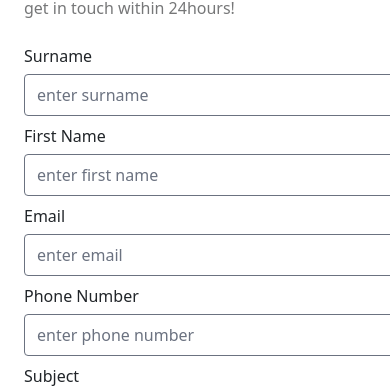
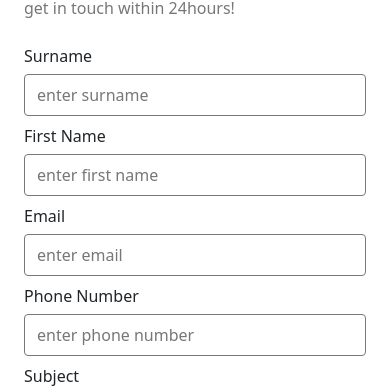
Before and after one commit to A-believer/Labwox, a React (Vite) app: page /contact in a window 390 px wide. Shown: the part 698-1090 px from the top of the page. Built offline with nearby package versions, Linux system fonts and the light colour scheme; a web font is replaced by a local one.

Commit message:
contact list responsive and function

```diff
--- a/package.json
+++ b/package.json
@@ -18,11 +18,13 @@
     "match-sorter": "^6.3.1",
     "react": "^18.2.0",
     "react-dom": "^18.2.0",
+    "react-hook-form": "^7.45.1",
     "react-intersection-observer": "^9.5.1",
     "react-marquee-slider": "^1.1.5",
     "react-redux": "^8.1.0",
     "react-router-dom": "^6.13.0",
     "react-slick": "^0.29.0",
+    "react-toastify": "^9.1.3",
     "redux": "^4.2.1",
     "slick-carousel": "^1.8.1",
     "sort-by": "^1.2.0"
--- a/src/components/ContactForm.jsx
+++ b/src/components/ContactForm.jsx
@@ -1,46 +1,79 @@
-
+import { useState } from 'react';
+import { useForm } from 'react-hook-form';
+import { toast, ToastContainer } from 'react-toastify';
+import 'react-toastify/dist/ReactToastify.css';
+import axios from 'axios';
 
 
 const ContactForm = () => {
+
+
+const { register, handleSubmit, formState: { errors } } = useForm();
+  const [loading, setLoading] = useState(false);
+
+  const onSubmit = async (data) => {
+    setLoading(true);
+
+   try {
+      await axios.post('https://api.example.com/submit-form', data);
+
+      // Perform any additional success logic here
+      // ...
+
+      toast.success('Submitted Successfully!');
+    } catch (error) {
+      toast.error('Failed!');
+    }
+
+    setLoading(false);
+  };
+
   return (
-      <form className="flex flex-col gap-y-8 w-full">
+      <form className="flex flex-col gap-y-8 w-full" onSubmit={handleSubmit(onSubmit)}>
 
           <div className="flex lg:flex-row flex-col lg:gap-4 gap-8 w-full">
-            <div className="flex flex-col w-96 h-12">
+            <div className="flex flex-col lg:w-96 w-full h-12">
                 <label htmlFor="surname" className="text-blackii text-base leading-5 mb-2">Surname</label>
-                <input type="text" id="surname" name="surname" placeholder="enter surname" className="rounded" />
+                  <input type="text" id="surname" name="surname" placeholder="enter surname" className={`bg-clear rounded text-grey placeholder:text-grey border ring-0 focus:border-grey focus:ring-0 active:ring-0 ${errors.surname ? "border-red" : "border-grey"}`}
+                      {...register('surname', { required: true })} />
             </div>
 
-            <div className="flex flex-col w-96 h-12">
+            <div className="flex flex-col lg:w-96 w-full h-12">
                 <label htmlFor="firstname" className="text-blackii text-base leading-5 mb-2">First Name</label>
-                <input type="text" id="firstname" name="firstname" placeholder="enter first name" className="rounded" />
+                  <input type="text" id="firstname" name="firstname" placeholder="enter first name" className={`bg-clear rounded text-grey placeholder:text-grey border ring-0 focus:border-grey focus:ring-0 active:ring-0 ${errors.firstname ? "border-red" : "border-grey"}`}
+                      {...register('firstname', { required: true })} />
             </div>
           </div>
 
           <div className="flex lg:flex-row flex-col lg:gap-4 gap-8 w-full">
-            <div className="flex flex-col w-96 h-12">
+            <div className="flex flex-col lg:w-96 w-full h-12">
                 <label htmlFor="email" className="text-blackii text-base leading-5 mb-2">Email</label>
-                <input type="email" id="email" name="email" placeholder="enter email" className="rounded" />
+                  <input type="email" id="email" name="email" placeholder="enter email" className={`bg-clear rounded text-grey placeholder:text-grey border ring-0 focus:border-grey focus:ring-0 active:ring-0 ${errors.email ? "border-red" : "border-grey"}`}
+                      {...register('email', { required: true })} />
             </div>
 
-            <div className="flex flex-col w-96 h-12">
+            <div className="flex flex-col lg:w-96 w-full h-12">
                 <label htmlFor="phone" className="text-blackii text-base leading-5 mb-2">Phone Number</label>
-                <input type="number" id="phone" name="phone" placeholder="enter phone number" className="rounded" />
+                  <input type="number" id="phone" name="phone" placeholder="enter phone number" className={`bg-clear rounded text-grey placeholder:text-grey border ring-0 focus:border-grey focus:ring-0 active:ring-0 ${errors.phone ? "border-red" : "border-grey"}`}
+                      {...register('phone', { required: true })} />
             </div>
           </div>
 
-          <div className="flex flex-col h-12">
+          <div className="flex flex-col w-full h-12">
               <label htmlFor="subject" className="text-blackii text-base leading-5 mb-2">Subject</label>
-              <input type="text" id="subject" name="subject" placeholder="enter email subject" className="rounded" />
+              <input type="text" id="subject" name="subject" placeholder="enter email subject" className={`bg-clear rounded text-grey placeholder:text-grey border ring-0 focus:border-grey focus:ring-0 active:ring-0 ${errors.subject ? "border-red" : "border-grey"}`}
+                  {...register('subject', { required: true })} />
           </div>
 
           <div className="flex flex-col">
               <label htmlFor="message" className="text-blackii text-base leading-5 mb-2">Message</label>
-              <textarea name="message" id="message" cols="10" rows="5" className="rounded " ></textarea>
+              <textarea name="message" id="message" cols="10" rows="5" className={`bg-clear resize-none rounded text-grey placeholder:text-grey border ring-0 focus:border-grey focus:ring-0 active:ring-0 ${errors.message ? "border-red" : "border-grey"}`}
+                  {...register('message', { required: true })}></textarea>
           </div>
 
-          <button className={`bg-orange lg:py-[10px] py-2 lg:px-[54px] px-[35px] lg:text-base text-xs  rounded-[4px] text-white hover:scale-105 active:scale-95 transition-all duration-300 lg:w-[25%] w-[45%]`}>Submit</button>
+          <button type="submit" disabled={loading} className={`bg-orange lg:py-[10px] py-2 lg:px-[54px] px-[35px] lg:text-base text-xs  rounded-[4px] text-white hover:scale-105 active:scale-95 transition-all duration-300 lg:w-[25%] w-[45%]`}>Submit</button>
 
+          <ToastContainer />
     </form>
   )
 }
--- a/src/pages/Resources.jsx
+++ b/src/pages/Resources.jsx
@@ -8,7 +8,7 @@ const Resources = () => {
       <Hero_Resources />
       <div className="flex lg:px-20 px-6 lg:py-6 py-4 gap-x-2">
         <div className="flex border border-grey pr-2">
-          <input placeholder="find research here" type="text" className="text-grey placeholder:text-grey border-none ring-0 active:border-none focus:border-none focus:ring-0 active:ring-0"/>
+          <input placeholder="find research here" type="text" className="w-full text-grey placeholder:text-grey border-none ring-0 active:border-none focus:border-none focus:ring-0 active:ring-0 rounded"/>
           <img src={slider} alt="slider" className="h-5 w-7 my-auto" />
         </div>
         <Button bgColor={`orange`} text={`Apply`} textColor={`white`}/>
--- a/src/utils/BlogFeed.jsx
+++ b/src/utils/BlogFeed.jsx
@@ -30,12 +30,12 @@ const BlogFeed = () => {
           <div className="flex lg:flex-row flex-col gap-x-2">
               {blogFeed.map((feed, i) => (
                   <div key={feed.id + i} className="bg-[#F4F4F6] lg:p-4 p-2 gap-x-4">
-                      <div className="bg-white lg:p-6 p-1">
+                      <div className="bg-white lg:p-6 p-2">
                         <p className="text-yellow lg:text-xl text-sm lg:leading-8 leading-5 font-bold">{ feed.title}</p>
                         <p className="text-blackii lg:text-2xl text-sm lg:leading-8 leading-5 font-bold lg:mt-[8px] lg:mb-[19px]">{ feed.subtext}</p>
                     <a href="#" className="text-[#071A2B] lg:text-lg text-xs lg:leading-5 leading-3 font-bold underline underline-offset-4">Read More</a>
 
-                    <div className="bg-black/20 w-[336px] h-[175px] mt-[37px]" onClick={() => handleOpen(feed.id)}>
+                    <div className="bg-black/20 lg:px-[150px] px-[100px] lg:py-[75px] py-[50px] mt-[37px]" onClick={() => handleOpen(feed.id)}>
                         {id && <div className={`absolute top-0 max-w-screen-md h-[200px] flex flex-row-reverse justify-between ${id === feed.id ? "block" : "hidden"}`}>
                               <button type="button" className={`self-start`} onClick={closeModal}>
                                 <img src={closeFeed} alt="closeFeed" />
--- a/src/utils/Header.jsx
+++ b/src/utils/Header.jsx
@@ -1,7 +1,7 @@
 // eslint-disable-next-line react/prop-types
 const Header = ({text1, text2, text3, tColor}) => {
   return (
-    <h1 className={`font-aeon lg:text-[60px] text-[36px] lg:leading-[76.8px] leading-[43.2px] font-bold text-${tColor}`}>{text1} <span className="text-orange italic font-fair font">{text2}</span> {text3}</h1>
+    <h1 className={`font-aeon lg:text-[56px] text-[36px] lg:leading-[76.8px] leading-[43.2px] font-bold text-${tColor}`}>{text1} <span className="text-orange italic font-fair font">{text2}</span> {text3}</h1>
   )
 }
 
--- a/tailwind.config.js
+++ b/tailwind.config.js
@@ -34,6 +34,7 @@ export default {
       'yellowiii': '#eea400',
       'yellowiv': 'edb900',
       'green': '#356741',
+      'red': '#d2120f'
     },
     fontFamily: {
       "aeon": ['Aeonik', "sans-serif"],
```
Also changed, not shown: 1 other file (tests, documents, lock files or other folders).
